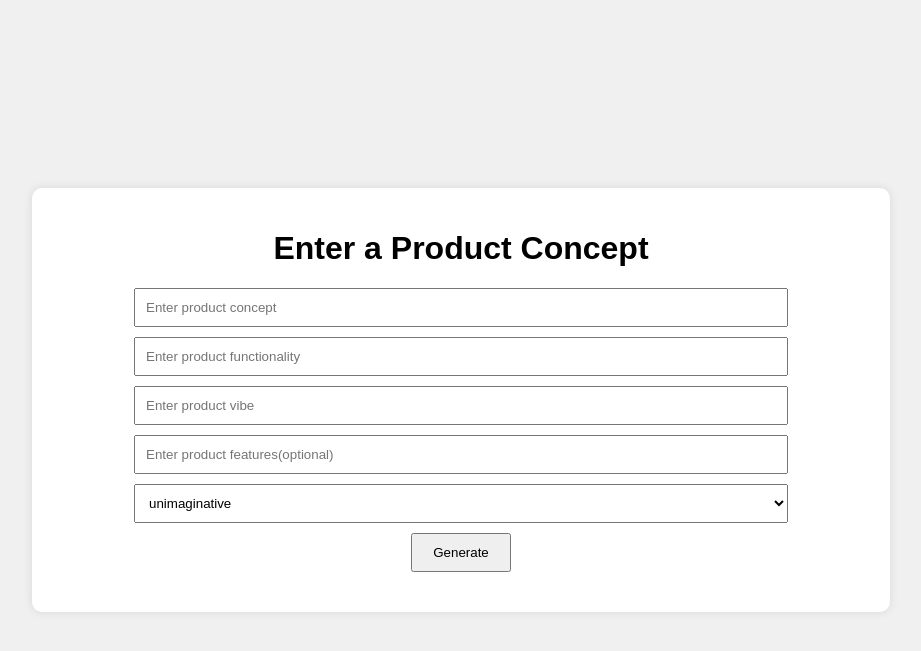
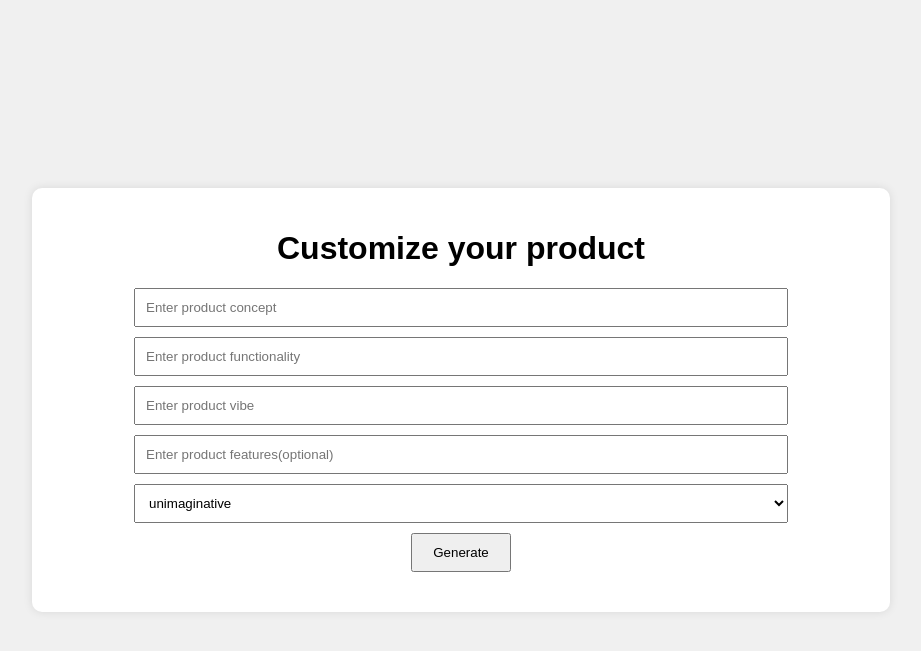
Before and after one commit to Prism194/image-chatbot, a Flask app: page / in a window 1280 px wide. Shown: the top 651 px of the page, without its empty margins (179-1100 px from the left). Run offline with Flask 3, Linux system fonts and the light colour scheme.

Commit message:
Update page title to "Customize your product"

```diff
--- a/templates/index.html
+++ b/templates/index.html
@@ -8,7 +8,7 @@
 </head>
 <body>
   <div class="container">
-    <h1>Enter a Product Concept</h1>
+    <h1>Customize your product</h1>
     <form id="conceptForm" method="POST" action="/generate">
       <input type="text" id="concept" name="concept" placeholder="Enter product concept" required>
       <input type="text" id="funtionality" name="funtionality" placeholder="Enter product functionality" required>
```
